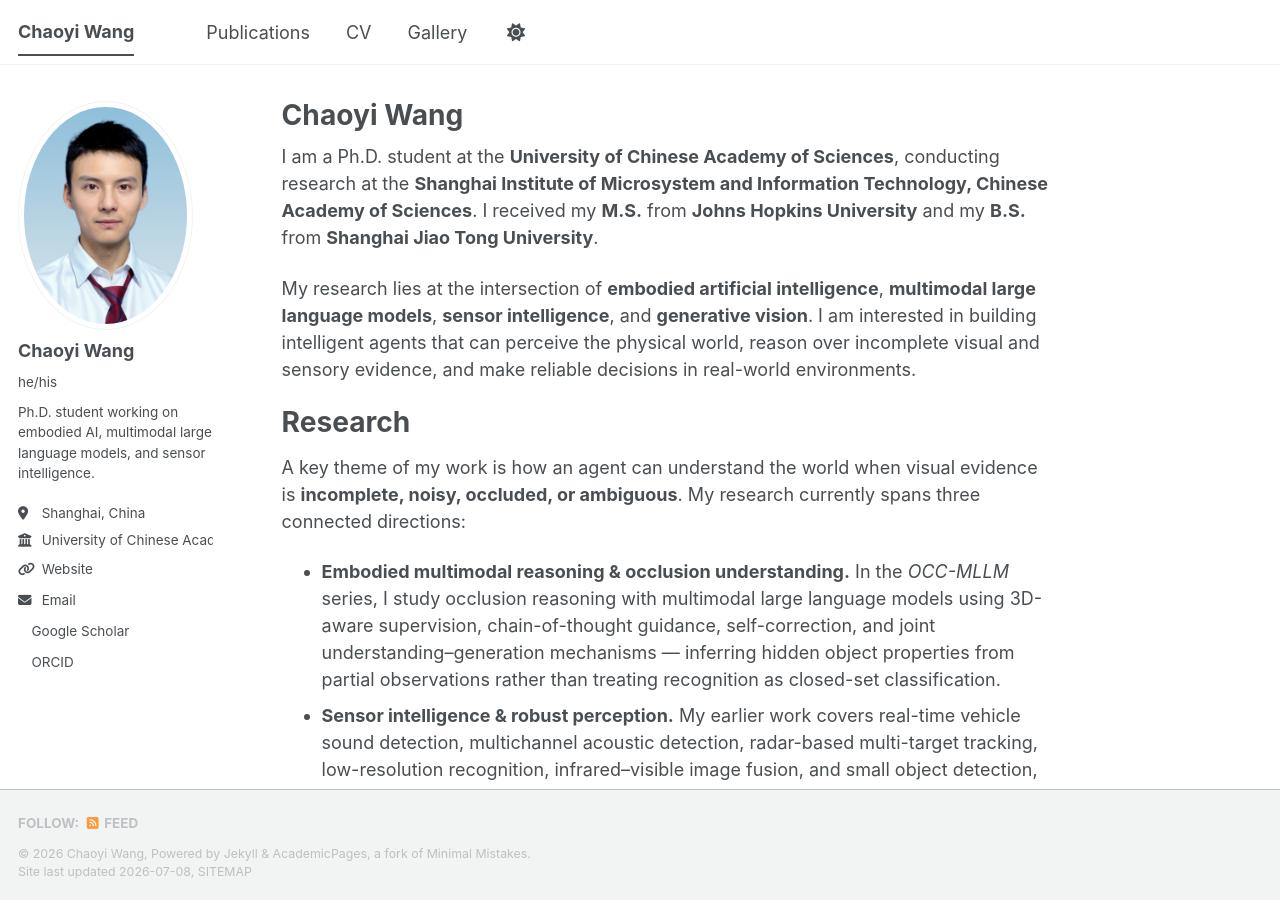
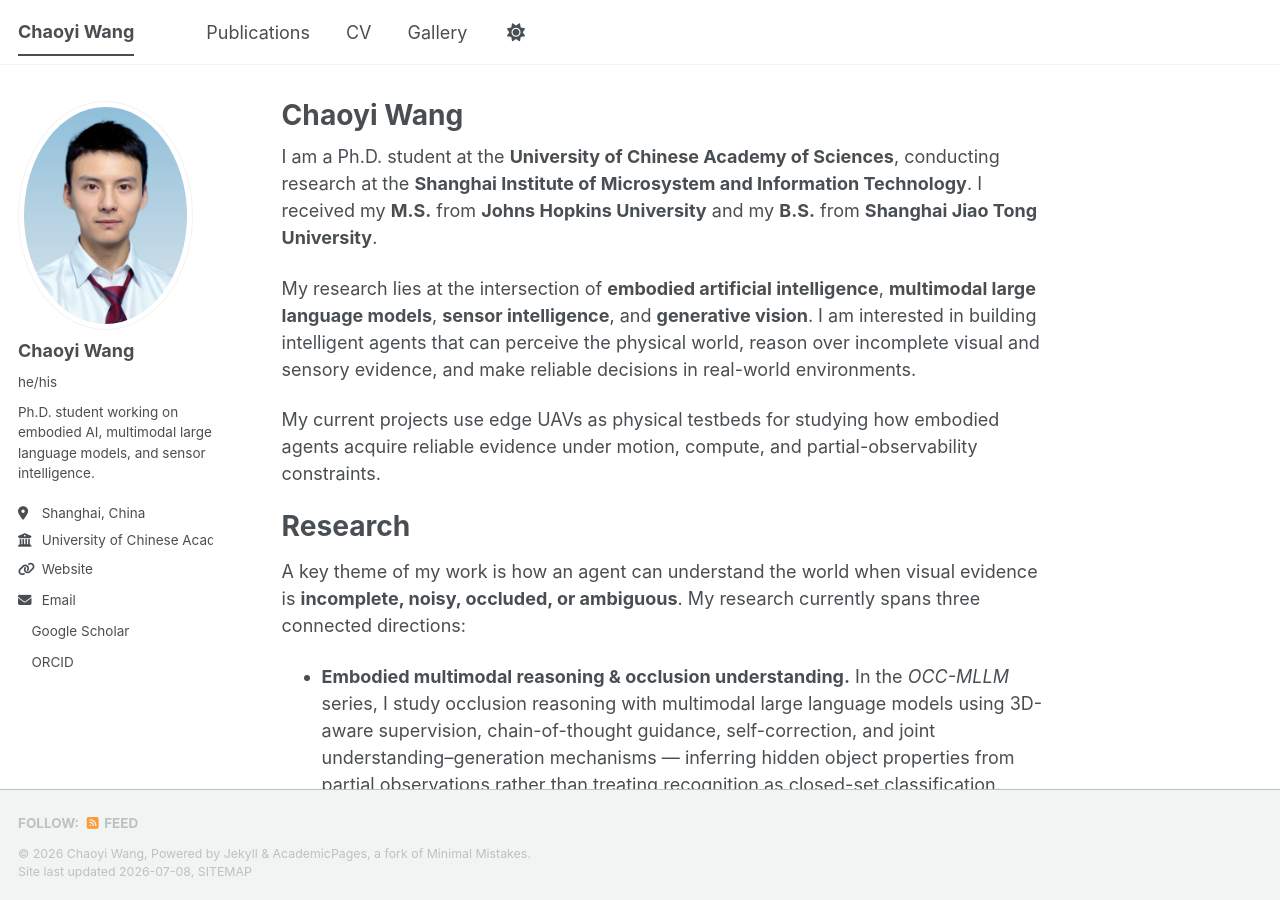
Before and after one commit to chaoyiwang09/chaoyiwang09.github.io, a Jekyll site: the page built from _pages/about.md, in a window 1280 px wide and 900 px high. Built offline with Jekyll 4.4.1, drawn with Linux system fonts in a browser that asks for light colours; a style sheet for code colours, icons or effects is not loaded.

Commit message:
Update about.md

```diff
--- a/_pages/about.md
+++ b/_pages/about.md
@@ -7,9 +7,11 @@ redirect_from:
   - /about.html
 ---
 
-I am a Ph.D. student at the **University of Chinese Academy of Sciences**, conducting research at the **Shanghai Institute of Microsystem and Information Technology, Chinese Academy of Sciences**. I received my **M.S.** from **Johns Hopkins University** and my **B.S.** from **Shanghai Jiao Tong University**.
+I am a Ph.D. student at the **University of Chinese Academy of Sciences**, conducting research at the **Shanghai Institute of Microsystem and Information Technology**. I received my **M.S.** from **Johns Hopkins University** and my **B.S.** from **Shanghai Jiao Tong University**.
 
 My research lies at the intersection of **embodied artificial intelligence**, **multimodal large language models**, **sensor intelligence**, and **generative vision**. I am interested in building intelligent agents that can perceive the physical world, reason over incomplete visual and sensory evidence, and make reliable decisions in real-world environments.
+
+My current projects use edge UAVs as physical testbeds for studying how embodied agents acquire reliable evidence under motion, compute, and partial-observability constraints.
 
 Research
 ======
```
